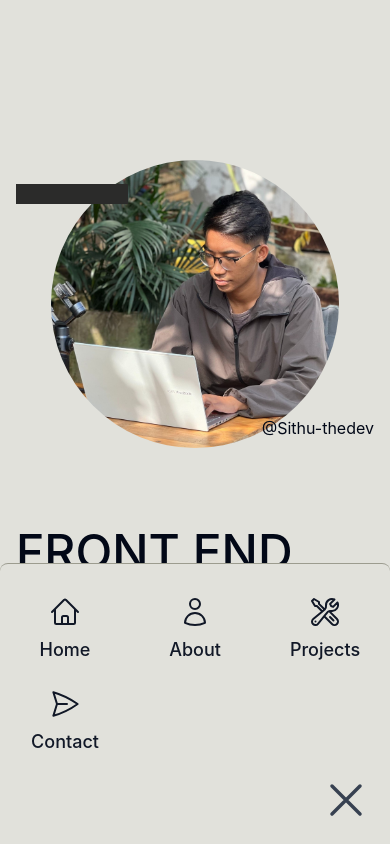
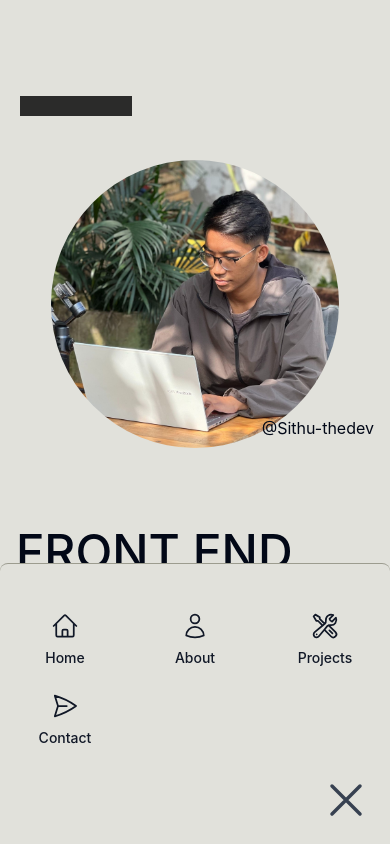
Before and after one commit to Sithu-Aung-Khant/Devfolio_01, a React (Vite) app: page / in a window 390 px wide. Both pictures are taken after a click on the button "Open main menu". Shown: the top 844 px of the page. Built offline with nearby package versions, Linux system fonts and the light colour scheme.

Commit message:
reduce font and icon size of mobile menu bar

```diff
--- a/src/components/Contact.jsx
+++ b/src/components/Contact.jsx
@@ -68,7 +68,7 @@ const Contact = ({ isDark }) => {
             className="flex items-center py-3"
           >
             <FontAwesomeIcon className="size-6" icon={faGithub} />
-            <span className="pl-2 hover:underline font-medium">GitHub</span>
+            <span className="pl-2 hover:underline">GitHub</span>
           </a>
           {/* LINKEDIN */}
           <a
@@ -77,7 +77,7 @@ const Contact = ({ isDark }) => {
             className="flex items-center py-3"
           >
             <FontAwesomeIcon className="size-6" icon={faLinkedin} />
-            <span className="pl-2 hover:underline font-medium">LinkedIn</span>
+            <span className="pl-2 hover:underline">LinkedIn</span>
           </a>
         </div>
       </div>
--- a/src/components/Intro.jsx
+++ b/src/components/Intro.jsx
@@ -12,7 +12,7 @@ const Intro = () => {
 
         <div className="md:flex items-end">
           <div className="md:pl-5 lg:pl-20 relative">
-            <div className="absolute z-10 top-6 md:top-10 left-0 md:-left-1 lg:left-8">
+            <div className="absolute z-10 -top-16 left-1 md:top-10 md:-left-1 lg:left-8">
               <div className="w-28 h-5 md:w-40 bg-brown03 dark:bg-dim_white"></div>
             </div>
             <img
--- a/src/components/Navbar.jsx
+++ b/src/components/Navbar.jsx
@@ -89,7 +89,7 @@ const Navbar = ({ isDark, toggleDarkMode }) => {
           </div>
           <div className="">
             {/* MOBILE MENU */}
-            <div className="grid grid-cols-3 pt-6">
+            <div className="grid grid-cols-3 pt-10">
               {navigation.map((item) => (
                 <a
                   key={item.name}
@@ -99,11 +99,11 @@ const Navbar = ({ isDark, toggleDarkMode }) => {
                   <div className="flex flex-col">
                     <div className="mx-auto">
                       {React.createElement(item.icon, {
-                        className: "size-8 dark:text-dim_white",
+                        className: "size-7 dark:text-dim_white",
                         "aria-hidden": "true",
                       })}
                     </div>
-                    <div className="py-2 text-lg">{item.name}</div>
+                    <div className="py-2">{item.name}</div>
                   </div>
                 </a>
               ))}
```
